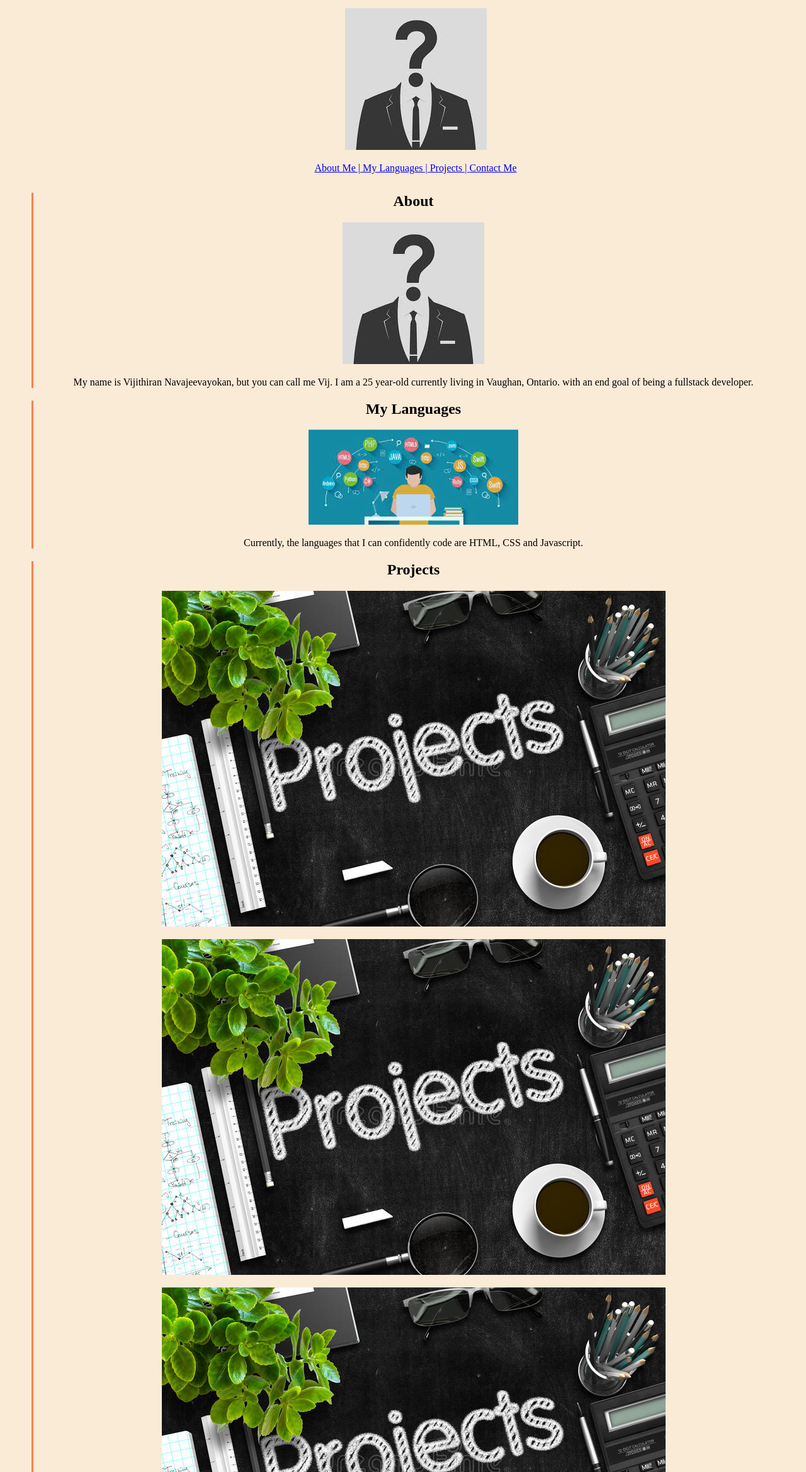
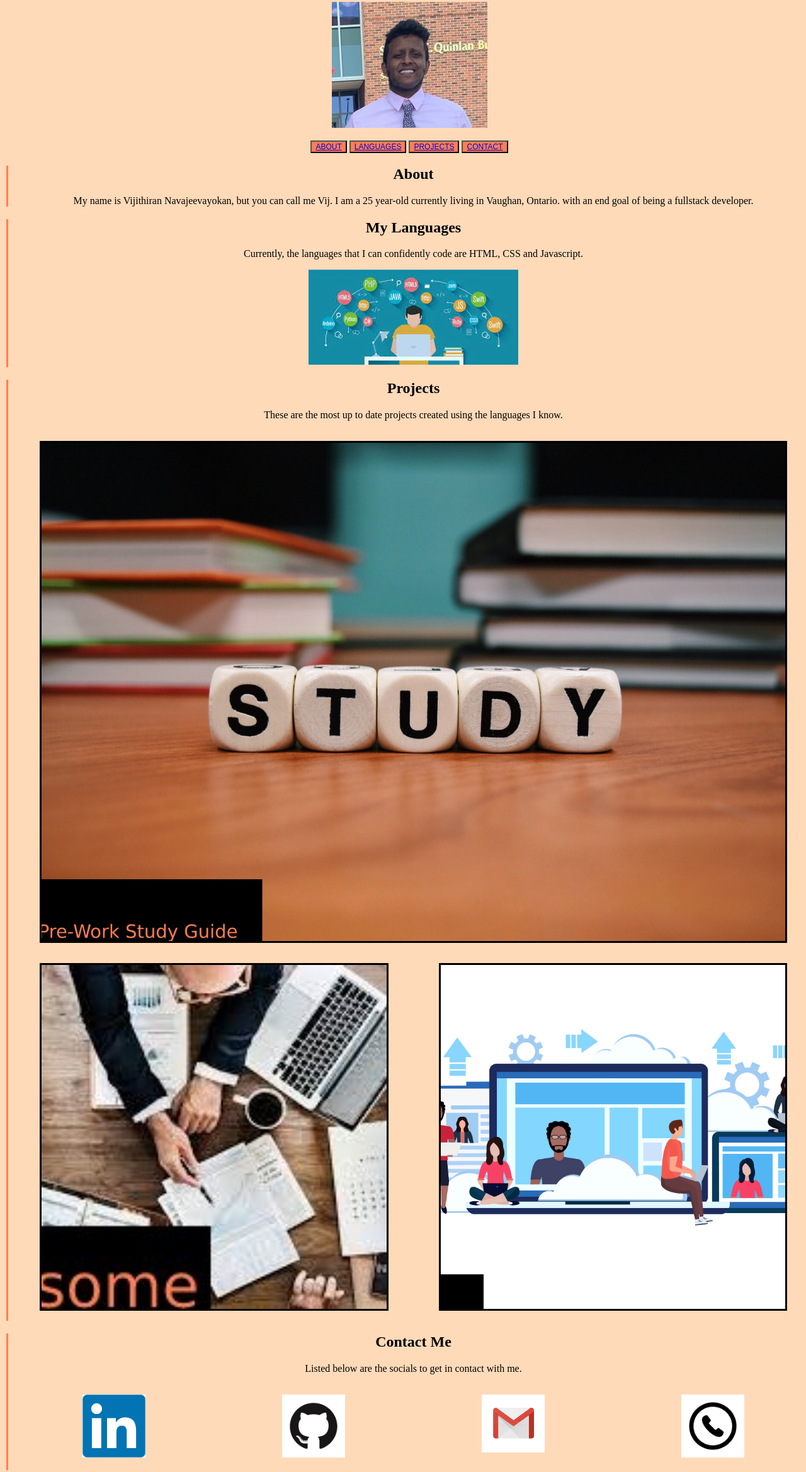
Before and after one commit to wiju24/Vijithiran-Portfolio, a plain HTML site: page index.html in a window 1280 px wide. Shown: the part 74-2411 px from the top of the page at 63% size. Drawn offline with Linux system fonts and the light colour scheme.

Commit message:
linked applications and contact information to profolio

```diff
--- a/Assets/css/style.css
+++ b/Assets/css/style.css
@@ -3,18 +3,42 @@ body {
     margin: auto;
     padding: 10px;
     position: relative;
-    background-color: antiquewhite;
+    background-color: peachpuff;
+}
+
+
+button {
+    background-color: #ff7f50;
+    padding: auto;
+    text-align: center;
+    text-decoration: none;
+    display: inline-block;
+    font-size: 12px;
+    margin: auto auto;
+    width: auto;
+    cursor: pointer;
 }
 
 .left-static {
     height: 100%;
     width: relative;
     margin: auto;
-    padding: 10px;
+    padding: auto;
     float: left;
     position: fixed;
 }
+.main-h1-name {
+    text-align: center;
+}
+
+.vij-face img {
+    padding:auto;
+    height: auto;
+    width:100%;
+    flex-wrap: wrap;
+}
 .information {
+    padding: auto;
     height: relative;
     width: 70%;
     margin: auto;
@@ -22,14 +46,65 @@ body {
     flex-wrap: wrap;
 }
 
+.one-grid-container {
+    display: grid;
+    grid-template-columns: auto;
+    padding: 0px;
+}
+
+.study img {
+    max-height: 100%;
+    min-height: 100%;
+    min-width: 100%;
+    max-width: 100%;
+    object-fit: cover;
+    transition: 0.3s;
+}
+
+.grid-container {
+    display: grid;
+    grid-template-columns: auto auto;
+    padding: 0px;
+}
+.business, .portfolio, .study {
+    border-style: solid;
+    border-color: black;
+}
+
+.business img, .portfolio img {
+    max-height: 100%;
+    min-height: 100%;
+    min-width: 100%;
+    max-width: 100%;
+    object-fit: cover;
+    transition: 0.3s;
+}
+
+.business:hover, .portfolio:hover, .study:hover {
+    opacity: 50%;
+}
+
+.contact-grid-container {
+    display: grid;
+    grid-template-columns: auto auto auto auto;
+    padding: 0px;
+}
+
+.contact img {
+    height: auto;
+    width:100px;
+    flex-wrap: wrap;
+
+}
+
 .about, .my-languages, .projects, .contact {
     border-left-style: solid;
-    border-left-color: coral;
+    border-left-color: #ff7f50;
     padding-left: 10px;
 }
 
 
-@media screen and (max-width: 1650px){
+@media screen and (max-width: 1800px){
     body {
         width: 100%;
         margin: auto;
--- a/index.html
+++ b/index.html
@@ -9,52 +9,82 @@
 </head>
 <body>
     <section class="left-static">
-        <h2 class="main-h1-name">Vijithiran Navajeevayokan</h2>
-        <figure id="vij-face"><img src="./Assets/images.jpg"></figure>
+        <h1 class="main-h1-name">Vijithiran Navajeevayokan</h1>
+        <figure id="vij-face"><img src="./Assets/profile.jpeg"></figure>
         <nav>
-            <a href="#about">About Me | </a>
-            <a href="#my-languages">My Languages | </a>
-            <a href="#projects">Projects | </a>
-            <a href="#contact">Contact Me</a>
+            <button><a href="#about">ABOUT</a> </button>
+            <button><a href="#my-languages">LANGUAGES</a> </button>
+            <button><a href="#projects">PROJECTS</a> </button>
+            <button><a href="#contact">CONTACT</a> </button>
         </nav>
     </section>
     <section class="information">
-        <figure id="about" class="about">
+        <article id="about" class="about">
             <h2>About</h2>
-            <img src="./Assets/images.jpg" alt="Human in a suit with a question mark for a head">
             <p>
                 My name is Vijithiran Navajeevayokan, but you can call me Vij. I am a 25 year-old currently living in Vaughan, Ontario. with an end goal of being a fullstack developer.
             </p>
-        </figure>
-        <figure id="my-languages" class="my-languages">
+        </article>
+        <section id="my-languages" class="my-languages">
             <h2>My Languages</h2>
-            <img src="./Assets/download (1).jpg" alt="Person on laptop with different developer languages floating around in circular bubbles">
             <p>
                 Currently, the languages that I can confidently code are HTML, CSS and Javascript.
             </p>
-        </figure>
-        <figure id="projects" class="projects">
+            <figure><img src="./Assets/download (1).jpg" alt="Person on laptop with different developer languages floating around in circular bubbles"></figure>
+        </section>
+        <section id="projects" class="projects">
             <h2>Projects</h2>
-            <figure>
-                <img src="./Assets/projects-concept-black-chalkboard-d-rendering-handwritten-top-view-office-desk-lot-business-office-supplies-79906734.jpg " alt="Stationary and coffee surrounding the word Projects, written in chalk">
-            </figure>
-            <figure>
-                <img src="./Assets/projects-concept-black-chalkboard-d-rendering-handwritten-top-view-office-desk-lot-business-office-supplies-79906734.jpg " alt="Stationary and coffee surrounding the word Projects, written in chalk">
-            </figure>
-            <figure>
-                <img src="./Assets/projects-concept-black-chalkboard-d-rendering-handwritten-top-view-office-desk-lot-business-office-supplies-79906734.jpg " alt="Stationary and coffee surrounding the word Projects, written in chalk">
-            </figure>
             <p>
                 These are the most up to date projects created using the languages I know.
             </p>
-        </figure>
-        <figure id="contact" class="contact">
+            <section class="one-grid-container">
+                <figure id="study" class="study">
+                    <a href="https://github.com/wiju24/prework-study-guide">
+                    <img src="./Assets/study.jpeg" alt="white, wooden blocks that spell out the word study, with books in the background.">
+                    </a>
+                </figure>
+            </section>
+            <section class="grid-container">
+                <figure id="business" class="business">
+                    <a href="https://github.com/wiju24/Herisome-Refactor">
+                    <img src="./Assets/business.jpg" alt="group of people with paper and electronics discussing about a business plan.">
+                    </a>
+                </figure>
+                <figure id="portfolio" class="portfolio">
+                    <a href="https://github.com/wiju24/Vijithiran-Portfolio">
+                    <img src="./Assets/portfolio.jpeg" alt="cartoon image of laptops and people working on laptops, with the word portfolio in black and CAPS.">
+                    </a>
+                </figure>
+            </section>
+        </section>
+        <section id="contact" class="contact">
             <h2>Contact Me</h2>
-            <img src="./Assets/download (2).jpg" alt="Four wooden blocks side by side with the icons, telephone, mail, @ sign and cellphone, printed on them.">
             <p>
                 Listed below are the socials to get in contact with me.
             </p>
-        </figure>
+            <section class="contact-grid-container">
+                <figure>
+                    <a href="https://www.linkedin.com/in/vijithiran-navajeevayokan/">
+                    <img src="./Assets/download.png" alt="linkedin">
+                    </a>
+                </figure>
+                <figure>
+                    <a href="https://github.com/wiju24">
+                    <img src="./Assets/github.png" alt="github">
+                    </a>
+                </figure>
+                <figure>
+                    <a href="vnavajeevayokan@gmail.com">
+                    <img src="./Assets/gmail.jpg" alt="Gmail">
+                    </a>
+                </figure>
+                <figure>
+                    <a href="6472708386">
+                    <img src="./Assets/phone.png" alt="Cellphone">
+                    </a>
+                </figure>
+            </section>
+        </section>
     </section>
 </body>
 </html>
```
Also changed, not shown: Assets/business.jpg (added), Assets/download.png (added), Assets/github.png (added), Assets/gmail.jpg (added), Assets/phone.png (added), Assets/portfolio.jpeg (added), Assets/profile.jpeg (added), Assets/study.jpeg (added).
